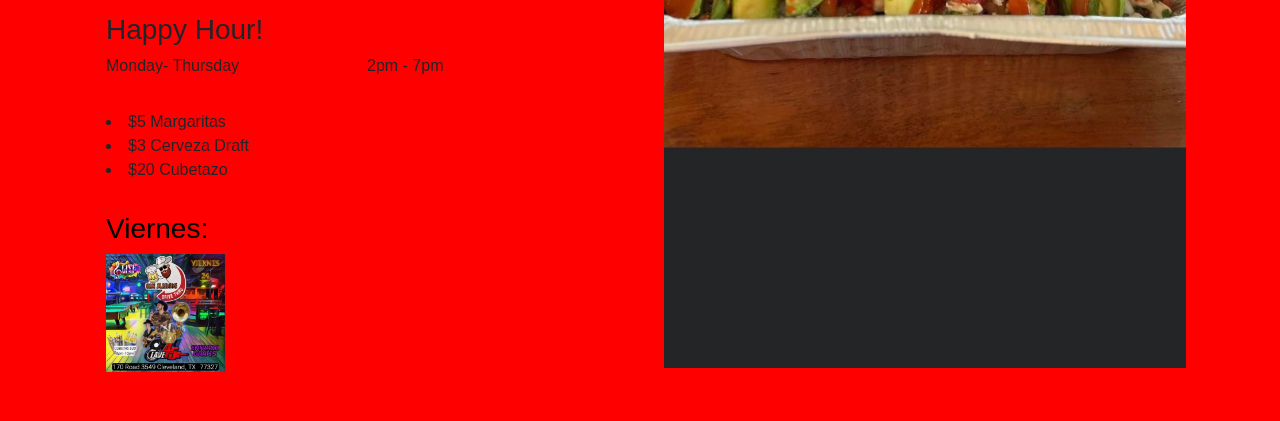
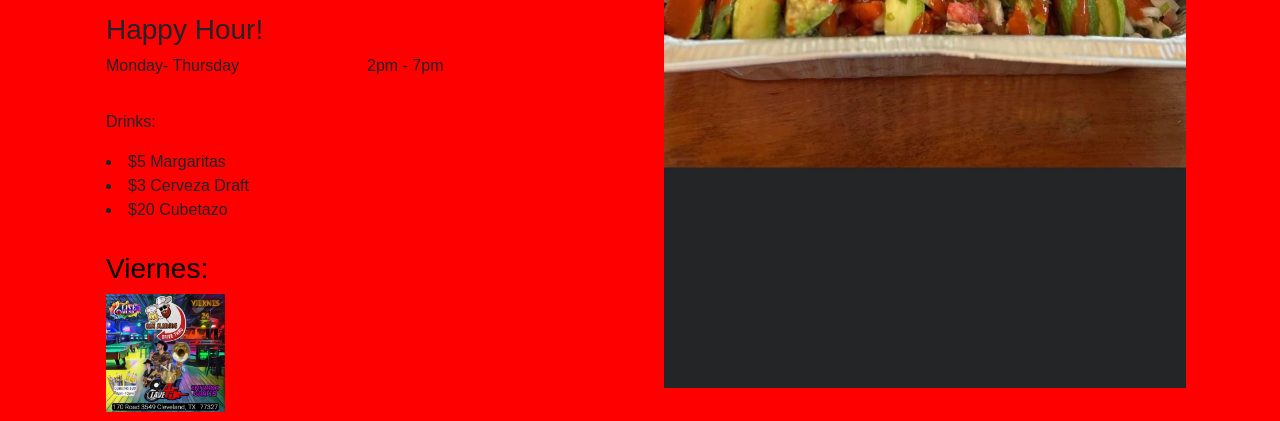
Before and after one commit to SanMarcosdrivethru/DriveThru-Menu, a plain HTML site: page index.html in a window 1280 px wide. Shown: the part 676-1097 px from the top of the page. Drawn offline with nearby package versions, Linux system fonts and the light colour scheme.

Commit message:
Update index.html

```diff
--- a/index.html
+++ b/index.html
@@ -89,7 +89,7 @@
                           <td><p>2pm - 7pm</p></td>
                       </div>
                       <div class="happydrink">
-                        <lu>
+                        <lu><p>Drinks:</p>
                           <li>$5 Margaritas</li>
                           <li>$3 Cerveza Draft</li>
                           <li>$20 Cubetazo</li>
```
